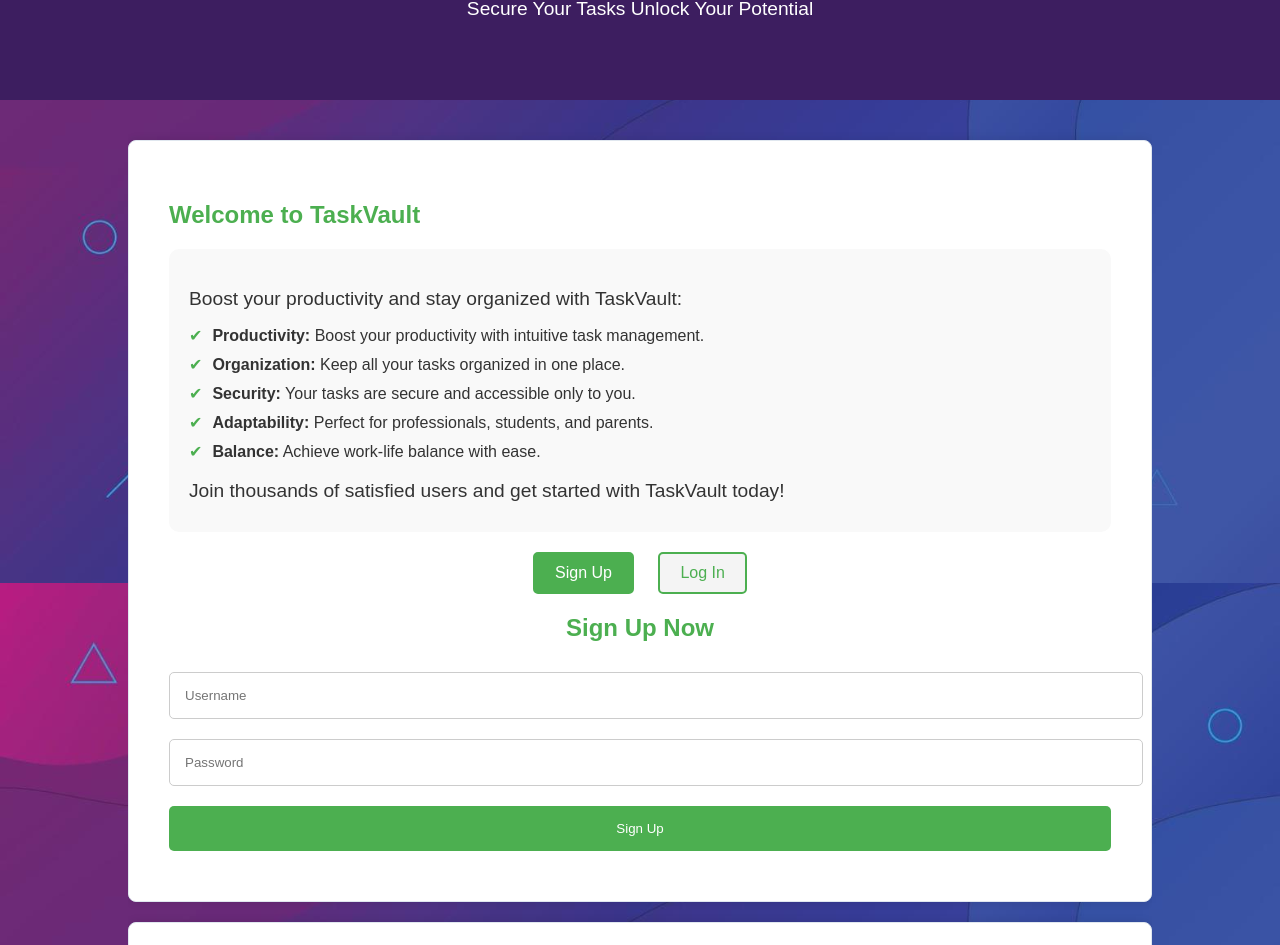
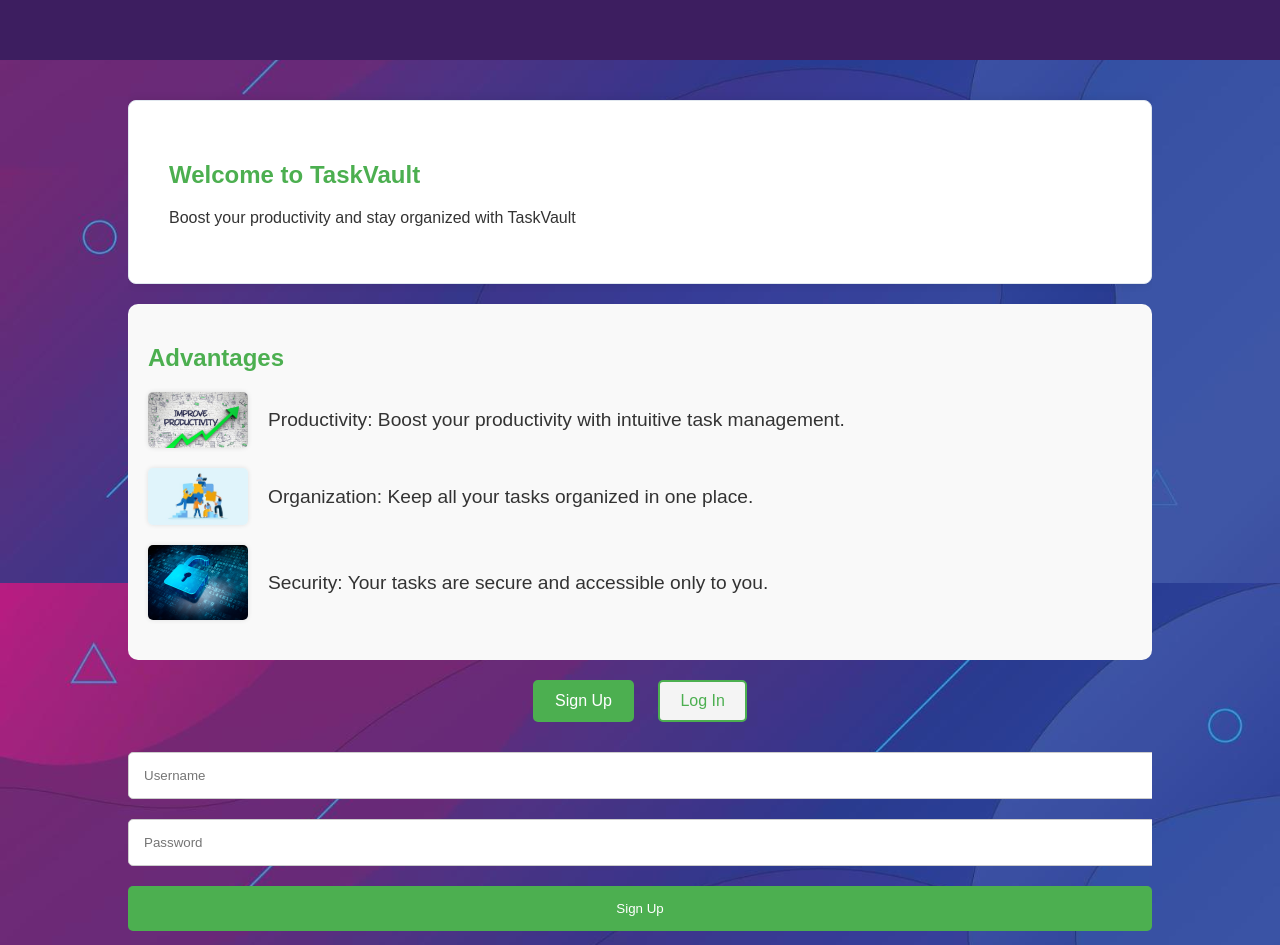
Before and after one commit to osamanazar47/TaskVault, a plain HTML site: page index.html in a window 1280 px wide. Shown: the part 217-1162 px from the top of the page. Drawn offline with nearby package versions, Linux system fonts and the light colour scheme.

Commit message:
improving the landing_page and index.html

```diff
--- a/Frontend/static/css/landing_page.css
+++ b/Frontend/static/css/landing_page.css
@@ -19,6 +19,7 @@ body {
     position: relative;
     overflow: hidden;
 }
+
 .logo {
     width: 70px;
     height: auto;
@@ -66,25 +67,27 @@ body {
     margin: 20px 0;
 }
 
+.features-section h2 {
+    color: #4CAF50;
+    margin-bottom: 20px;
+}
+
+.features-section .feature {
+    display: flex;
+    align-items: center;
+    margin-bottom: 20px;
+}
+
+.features-section .feature-image {
+    max-width: 100px;
+    margin-right: 20px;
+    border-radius: 5px;
+    box-shadow: 0 0 5px rgba(0, 0, 0, 0.1);
+}
+
 .features-section p {
     font-size: 1.2em;
-    margin-bottom: 10px;
-}
-
-.features-section ul {
-    list-style: none;
-    padding: 0;
-}
-
-.features-section li {
-    margin: 10px 0;
-    font-size: 1em;
-}
-
-.features-section li::before {
-    content: '✔';
-    color: #4CAF50;
-    margin-right: 10px;
+    margin: 0;
 }
 
 .form-container {
--- a/Frontend/static/js/landing_page.js
+++ b/Frontend/static/js/landing_page.js
@@ -33,9 +33,9 @@ document.addEventListener('DOMContentLoaded', () => {
         });
 
         if (response.ok) {
-            alert('Signup successful! Please log in.');
+            signupForm.reset();
         } else {
-            alert('Signup failed. Please try again.');
+            alert('Signup failed!');
         }
     });
 
@@ -57,16 +57,15 @@ document.addEventListener('DOMContentLoaded', () => {
             const data = await response.json();
             localStorage.setItem('accessToken', data.access_token);
             window.location.href = `http://127.0.0.1:5000/tasks/${data.user_id}`;
-            // Redirect to another page or show user-specific content
+            loginForm.reset();
         } else {
-            alert('Login failed. Please try again.');
+            alert('Login failed!');
         }
     });
 
-    // GSAP animations
-    gsap.from('.header', { duration: 1, y: -100, opacity: 0, ease: 'bounce' });
-    gsap.from('.intro-text', { duration: 1, x: -200, opacity: 0, delay: 0.5 });
-    gsap.from('.features-section', { duration: 1, opacity: 0, delay: 1 });
-    gsap.from('.form-container', { duration: 1, x: 200, opacity: 0, delay: 0.5 });
-    gsap.from('.reviews', { duration: 1, y: 200, opacity: 0, delay: 1 });
+    gsap.from(".header", { duration: 1, y: -100, opacity: 0 });
+    gsap.from(".intro-text", { duration: 1, x: -100, opacity: 0, delay: 0.5 });
+    gsap.from(".features-section", { duration: 1, y: 100, opacity: 0, delay: 1 });
+    gsap.from(".form-container", { duration: 1, x: 100, opacity: 0, delay: 1.5 });
+    gsap.from(".reviews", { duration: 1, y: 100, opacity: 0, delay: 2 });
 });
--- a/index.html
+++ b/index.html
@@ -4,70 +4,67 @@
     <meta charset="UTF-8">
     <meta name="viewport" content="width=device-width, initial-scale=1.0">
     <title>TaskVault</title>
-    <link rel="stylesheet" href="Frontend/static/css/landing_page.css">
+    <link rel="stylesheet" href="./Frontend/static/css/landing_page.css">
+    <script src="https://cdnjs.cloudflare.com/ajax/libs/gsap/3.9.1/gsap.min.js"></script>
+    <script src="./Frontend/static/js/landing_page.js" defer></script>
 </head>
 <body>
     <header class="header">
-        <div class="container">
-            <img src="Frontend/static/images/logo.png" alt="TaskVault Logo" class="logo">
+        <img src="./Frontend/static/images/logo.png" alt="TaskVault Logo" class="logo">
         <h1>TaskVault</h1>
-            <p>Secure Your Tasks   Unlock Your Potential</p>
-        </div>
+        <p>Secure Your Tasks &nbsp;&nbsp;&nbsp;&nbsp;&nbsp; Unlock Your Potential</p>
     </header>
-    <main>
     <div class="container">
         <section class="intro">
             <div class="intro-text">
                 <h2>Welcome to TaskVault</h2>
+                <p>Boost your productivity and stay organized with TaskVault</p>
             </div>
-                <div class="features-section">
-                    <p>Boost your productivity and stay organized with TaskVault:</p>
-                    <ul>
-                        <li><strong>Productivity:</strong> Boost your productivity with intuitive task management.</li>
-                        <li><strong>Organization:</strong> Keep all your tasks organized in one place.</li>
-                        <li><strong>Security:</strong> Your tasks are secure and accessible only to you.</li>
-                        <li><strong>Adaptability:</strong> Perfect for professionals, students, and parents.</li>
-                        <li><strong>Balance:</strong> Achieve work-life balance with ease.</li>
-                    </ul>
-                    <p>Join thousands of satisfied users and get started with TaskVault today!</p>
+        </section>
+        <section class="features-section">
+            <h2>Advantages</h2>
+            <div class="feature">
+                <img src="./Frontend/static/images/productivity.jpg" alt="Productivity Image" class="feature-image">
+                <p>Productivity: Boost your productivity with intuitive task management.</p>
             </div>
-                <div class="form-container">
+            <div class="feature">
+                <img src="Frontend/static/images/organization.jpg" alt="Organization Image" class="feature-image">
+                <p>Organization: Keep all your tasks organized in one place.</p>
+            </div>
+            <div class="feature">
+                <img src="Frontend/static/images/security.webp" alt="Organization Image" class="feature-image">
+                <p>Security: Your tasks are secure and accessible only to you.</p>
+            </div>
+            <!-- Add more features as needed -->
+        </section>
+        <section class="form-container">
             <div class="form-toggle">
                 <button id="signup-toggle" class="toggle-btn active">Sign Up</button>
                 <button id="login-toggle" class="toggle-btn">Log In</button>
             </div>
-                    <form id="signupForm" class="form active">
-                        <h2>Sign Up Now</h2>
-                        <input type="text" id="signupUsername" placeholder="Username" required>
-                        <input type="password" id="signupPassword" placeholder="Password" required>
+            <form id="signupForm" class="active">
+                <input type="text" id="signupUsername" placeholder="Username">
+                <input type="password" id="signupPassword" placeholder="Password">
                 <button type="submit" class="submit-btn">Sign Up</button>
             </form>
-                    <form id="loginForm" class="form hidden">
-                        <h2>Log In</h2>
-                        <input type="text" id="loginUsername" placeholder="Username" required>
-                        <input type="password" id="loginPassword" placeholder="Password" required>
+            <form id="loginForm">
+                <input type="text" id="loginUsername" placeholder="Username">
+                <input type="password" id="loginPassword" placeholder="Password">
                 <button type="submit" class="submit-btn">Log In</button>
             </form>
-                </div>
         </section>
         <section class="reviews">
             <h2>User Reviews</h2>
             <div class="review">
-                    <div class="review-icon">👤</div>
-                    <p>"TaskVault has revolutionized how I manage my day. Highly recommend!" - Alex P.</p>
+                <p><i class="review-icon">👤</i>"TaskVault has revolutionized how I manage my day. Highly recommend!" - Alex P.</p>
             </div>
             <div class="review">
-                    <div class="review-icon">👤</div>
-                    <p>"As a student, TaskVault helps me keep track of all my assignments and deadlines." - Maria S.</p>
+                <p><i class="review-icon">👤</i>"As a student, TaskVault helps me keep track of all my assignments and deadlines." - Maria S.</p>
             </div>
             <div class="review">
-                    <div class="review-icon">👤</div>
-                    <p>"Being a parent and managing tasks was never this easy. TaskVault is a lifesaver!" - John D.</p>
+                <p><i class="review-icon">👤</i>"Being a parent and managing tasks was never this easy. TaskVault is a lifesaver!" - John D.</p>
             </div>
         </section>
     </div>
-    </main>
-    <script src="https://cdnjs.cloudflare.com/ajax/libs/gsap/3.9.1/gsap.min.js"></script>
-    <script src="Frontend/static/js/landing_page.js"></script>
 </body>
 </html>
```
Also changed, not shown: Frontend/templates/landing_page.html (+30 -33 lines), Frontend/static/images/organization.jpg (added), Frontend/static/images/productivity.jpg (added), Frontend/static/images/security.webp (added), 1 other file. Lines whose indentation alone changed are shown as unchanged.
